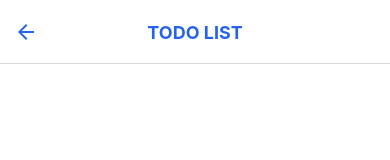
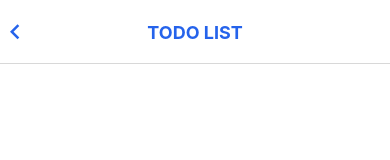
Before and after one commit to bopboy/rn-todoapp, a React Native app: screen /List in a window 390 px wide. Shown: the top 160 px of the page. Built offline with nearby package versions, Linux system fonts and the light colour scheme.

Commit message:
헤더 왼쪽 컴포넌트 작성

```diff
--- /dev/null
+++ b/src/components/headerLeftButton.js
@@ -0,0 +1,27 @@
+import { useNavigation } from '@react-navigation/native';
+import { Pressable } from 'react-native';
+import { MaterialCommunityIcons } from '@expo/vector-icons';
+import PropTypes from 'prop-types';
+
+const HeaderLeftButton = ({ canGoBack, tintColor }) => {
+    const navigation = useNavigation();
+
+    if (!canGoBack) return null;
+
+    return (
+        <Pressable onPress={navigation.goBack} hitSlop={10}>
+            <MaterialCommunityIcons
+                name="chevron-left"
+                size={30}
+                color={tintColor}
+            />
+        </Pressable>
+    );
+};
+
+HeaderLeftButton.propTypes = {
+    canGoBack: PropTypes.bool,
+    tintColor: PropTypes.string,
+};
+
+export default HeaderLeftButton;
--- a/src/navigations/AuthStack.js
+++ b/src/navigations/AuthStack.js
@@ -2,6 +2,7 @@ import { createNativeStackNavigator } from '@react-navigation/native-stack';
 import { PRIMARY, WHITE } from '../colors';
 import ListScreen from '../screens/ListScreen';
 import SignInScreen from '../screens/SignInScreen';
+import HeaderLeftButton from '../components/headerLeftButton';
 
 const Stack = createNativeStackNavigator();
 
@@ -15,6 +16,8 @@ const AuthStack = () => {
                 headerTintColor: PRIMARY.DEFAULT,
                 headerTitleStyle: { fontWeight: '700' },
                 title: 'TODO LIST',
+                headerBackTitleVisible: false,
+                headerLeft: HeaderLeftButton
             }}
         >
             <Stack.Screen name={'List'} component={ListScreen} />
```
